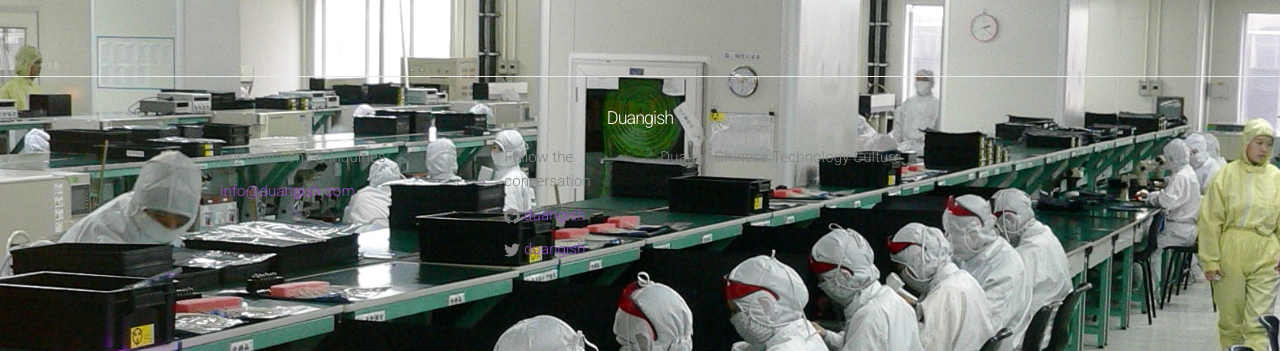
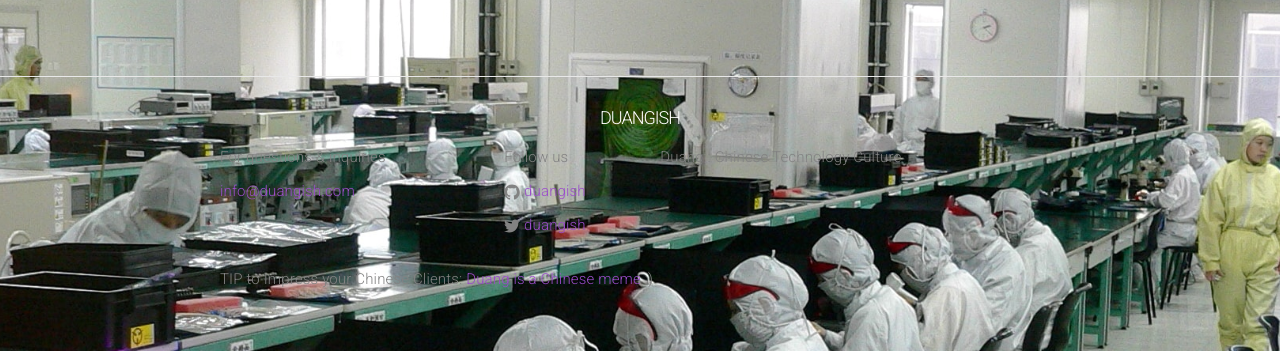
Before and after one commit to clemsos/duangish.github.io, a Jekyll site: the page built from index.md, in a window 1280 px wide. Shown: the part 1816-2167 px from the top of the page. Built offline with Jekyll 4.4.1, drawn with Linux system fonts in a browser that asks for light colours; nearby versions of some CDN libraries.

Commit message:
added info about the meme

```diff
--- a/_includes/footer.html
+++ b/_includes/footer.html
@@ -1,7 +1,7 @@
 <footer class="site-footer">
   <div class="wrapper">
 
-    <h2 class="footer-heading text-uppercase">{{ site.title }}</h2>
+    <h2 class="footer-heading" style="text-transform: uppercase">{{ site.title }}</h2>
 
     <div class="footer-col-wrapper">
       <div class="footer-col  footer-col-1">
@@ -13,7 +13,7 @@
 
       <div class="footer-col  footer-col-2">
         <ul class="social-media-list">
-          <li><strong></strong>Follow the conversation</strong></li>
+          <li><strong></strong>Follow us</strong></li>
 
           {% if site.github_username %}
           <li>
@@ -50,7 +50,11 @@
       <div class="footer-col  footer-col-3">
         <p class="text">{{ site.description }}</p>
       </div>
+      <div class="footer-col  footer-col-4">
+        <p class="text"><strong>TIP to Impress your Chinese Clients</strong>: <a href="https://en.wikipedia.org/wiki/Duang">Duang is a Chinese meme</a> :)</p>
+      </div>
     </div>
+
 
   </div>
 
```
